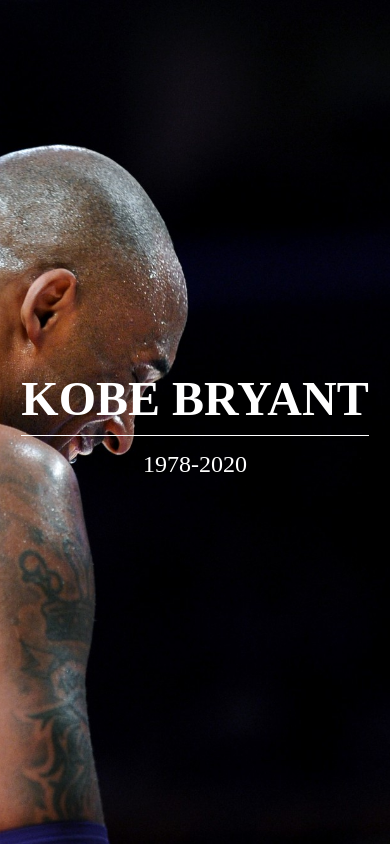
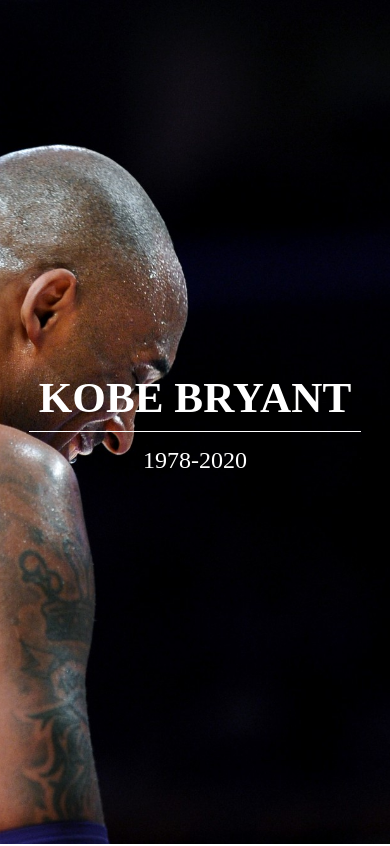
Before and after one commit to cordovajoshua/kobe-tribute-page, a plain HTML site: page index.html in a window 390 px wide. Shown: the top 846 px of the page. Drawn offline with Linux system fonts and the light colour scheme; a web font is replaced by a local one.

Commit message:
Update style.css

```diff
--- a/style.css
+++ b/style.css
@@ -171,10 +171,11 @@
   header#header .content {
     margin: 0;
     padding: 0;
+    width: 85%;
   }
 
   header#header .content h1 {
-    font-size: 3rem;
+    font-size: 2.7rem;
   }
 
   header#header .content small {
```
